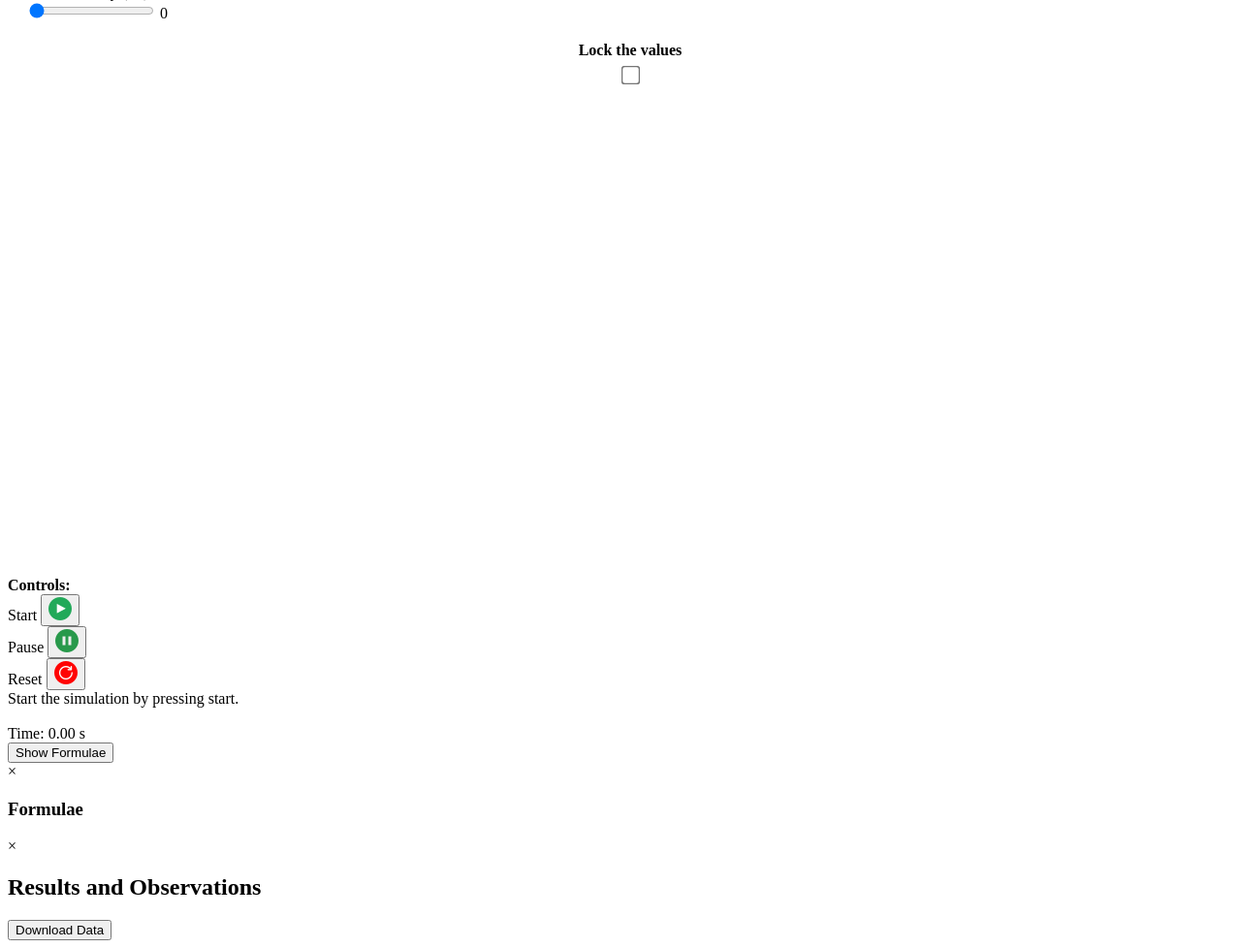
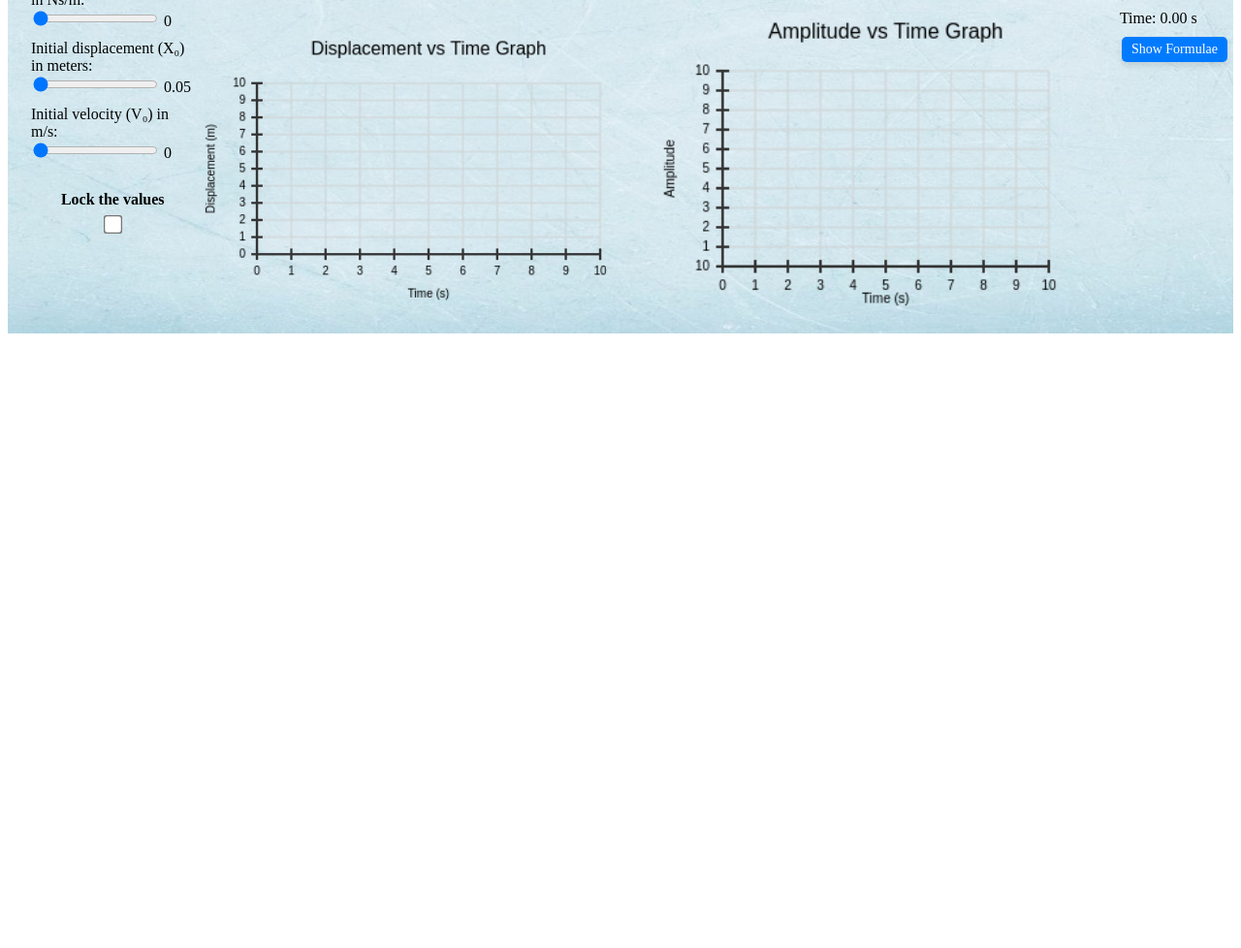
Before and after one commit to virtual-labs/exp-spring-system-dei, a plain HTML site: page experiment/simulation/index.html in a window 1280 px wide. Shown: the part 274-1252 px from the top of the page at 97% size. After the commit the page ends 816 px from the top, so only its background shows below. Drawn offline with Linux system fonts and the light colour scheme; files that its build step writes are made by us from their sources; the site is published under a folder, as on GitHub Pages, so addresses that start at the root find nothing.

Commit message:
Update index.html

```diff
--- a/experiment/simulation/index.html
+++ b/experiment/simulation/index.html
@@ -3,7 +3,7 @@
 <head>
     <meta charset="UTF-8">
     <meta name="viewport" content="width=device-width, initial-scale=1.0">
-    <link rel="stylesheet" href="/style/style.css">
+    <link rel="stylesheet" href="./css/style.css">
     <title>Free - Vibration of SDOF Mass-Spring System - DEI</title>
 </head>
 <body>
@@ -198,7 +198,7 @@
 
 
 
-    <script src="/js/script.js"></script>
+    <script src="./js/script.js"></script>
     <div id="copyright" title="Developer : Harsh Pathak,Aysha and Ambuj Kulshrestha , Dayalbagh Educational Instiute,Agra "></div>
       <div id="Developer_information"
          title="Developer Name:
```
